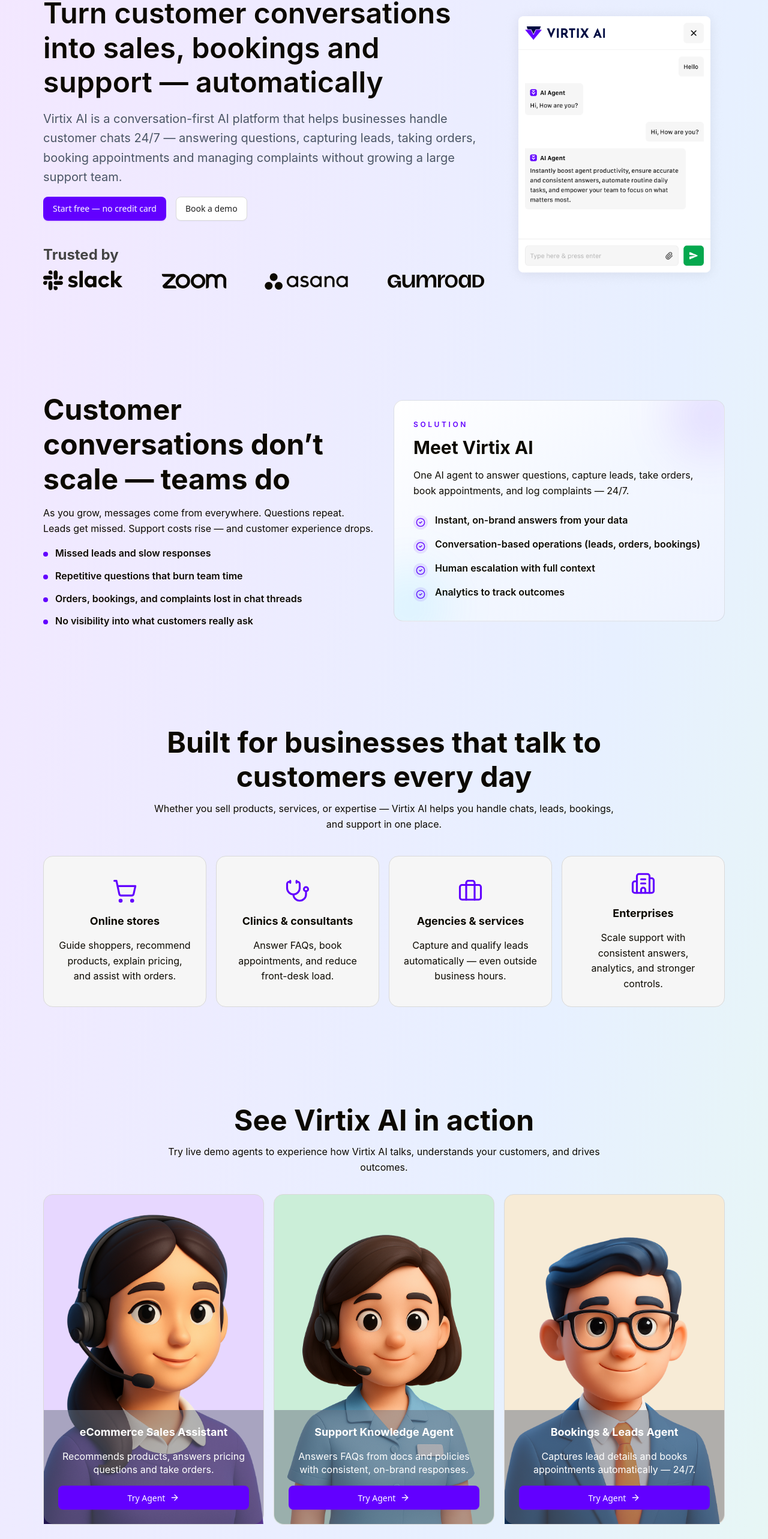
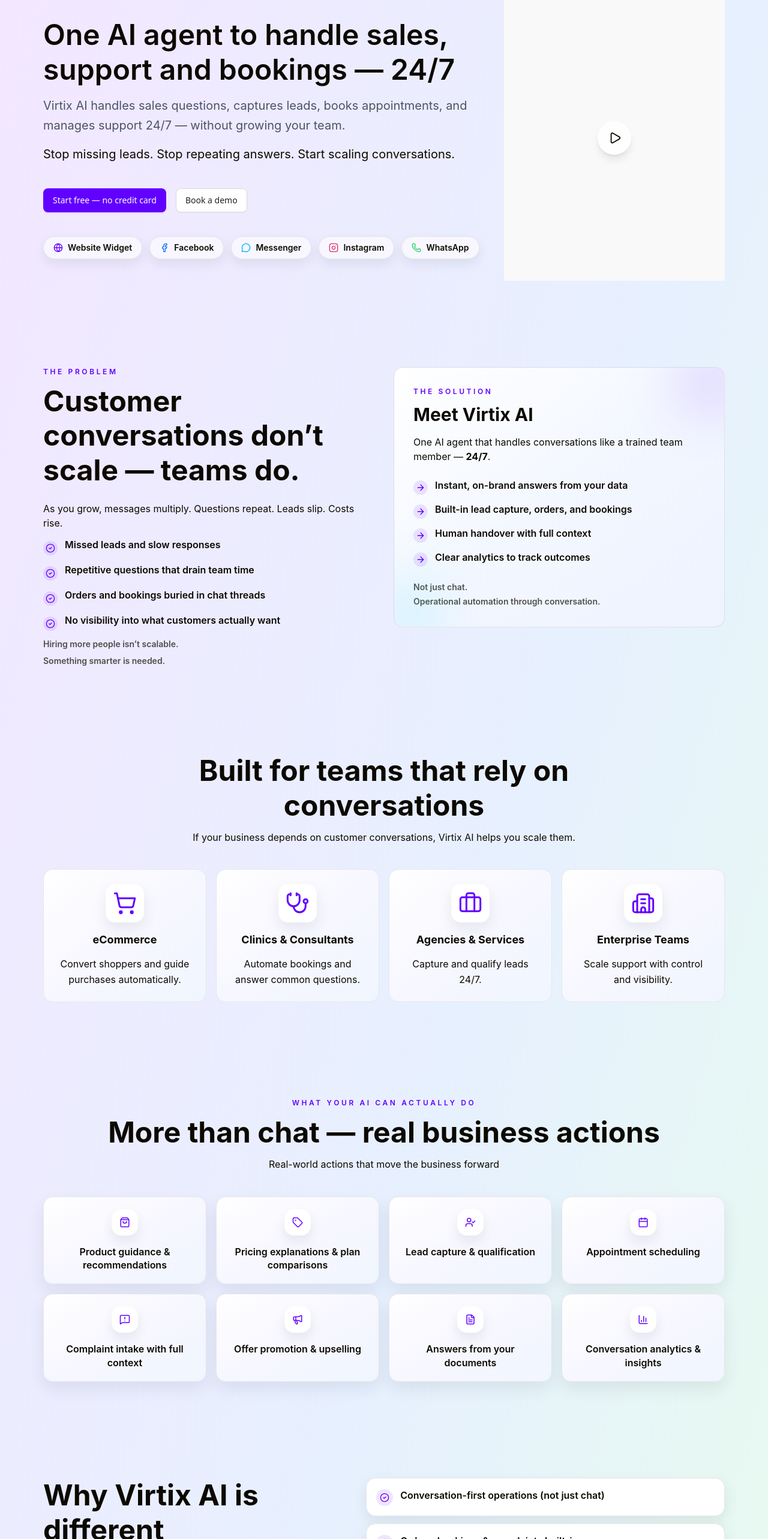
Before and after one commit to rzrokon/virtix-fe, a React (Vite) app: page / in a window 1280 px wide. Shown: the part 167-2733 px from the top of the page at 60% size. Built offline with nearby package versions, Linux system fonts and the light colour scheme; no server answers.

Commit message:
home page all section updated

```diff
--- a/src/components/common/privateLayout/Footer.jsx
+++ b/src/components/common/privateLayout/Footer.jsx
@@ -44,7 +44,7 @@
         </div>
 
         <div className="mt-10 flex flex-col gap-2 border-t border-white/10 pt-6 text-xs text-white/60 md:flex-row md:items-center md:justify-between">
-          <p>&copy; 2024 Virtix AI. All rights reserved.</p>
+          <p>&copy; 2026 Virtix AI. All rights reserved.</p>
           <p>Built to keep conversations moving.</p>
         </div>
       </div>
--- /dev/null
+++ b/src/components/pages/home/ActionBlocks.jsx
@@ -0,0 +1,79 @@
+import {
+  BarChart3,
+  Calendar,
+  FileText,
+  Megaphone,
+  MessageSquareWarning,
+  ShoppingBag,
+  Tag,
+  UserCheck
+} from 'lucide-react';
+
+const ActionBlocks = () => {
+  const actions = [
+    {
+      label: 'Product guidance & recommendations',
+      Icon: ShoppingBag,
+    },
+    {
+      label: 'Pricing explanations & plan comparisons',
+      Icon: Tag,
+    },
+    {
+      label: 'Lead capture & qualification',
+      Icon: UserCheck,
+    },
+    {
+      label: 'Appointment scheduling',
+      Icon: Calendar,
+    },
+    {
+      label: 'Complaint intake with full context',
+      Icon: MessageSquareWarning,
+    },
+    {
+      label: 'Offer promotion & upselling',
+      Icon: Megaphone,
+    },
+    {
+      label: 'Answers from your documents',
+      Icon: FileText,
+    },
+    {
+      label: 'Conversation analytics & insights',
+      Icon: BarChart3,
+    },
+  ];
+
+  return (
+    <section className="py-20">
+      <div className="container flex flex-col gap-10">
+        <div className="text-center space-y-3">
+          <p className="text-xs uppercase tracking-[0.3em] text-[#6200ff] font-semibold">What your AI can actually do</p>
+          <h2 className="text-5xl leading-[120%] text-[#0C0900] font-bold">More than chat — real business actions</h2>
+          <p className="font-normal text-base leading-[160%] text-[#0C0900]">
+            Real-world actions that move the business forward
+          </p>
+        </div>
+
+        <div className="grid gap-4 sm:grid-cols-2 lg:grid-cols-4">
+          {actions.map((action) => (
+            <div
+              key={action.label}
+              className="group rounded-2xl border border-[#E5E7EB] bg-gradient-to-br from-white via-[#f7f7ff] to-[#f0f6ff] p-5 text-center shadow-[0_12px_28px_rgba(15,23,42,0.08)] transition-transform duration-200 hover:-translate-y-1 hover:border-[#6200FF]/40 hover:shadow-[0_18px_40px_rgba(98,0,255,0.12)]"
+            >
+              <div className="mx-auto inline-flex h-11 w-11 items-center justify-center rounded-2xl bg-white shadow-[0_10px_20px_rgba(15,23,42,0.08)] text-[#6200ff]">
+                <action.Icon size={18} />
+              </div>
+              <p className="mt-4 text-base font-semibold text-[#0C0900] leading-[140%]">
+                {action.label}
+              </p>
+            </div>
+          ))}
+        </div>
+      </div>
+    </section>
+  );
+};
+
+export default ActionBlocks;
--- a/src/components/pages/home/CTA.jsx
+++ b/src/components/pages/home/CTA.jsx
@@ -10,12 +10,11 @@
 
           <div className="relative flex flex-col gap-6 md:flex-row md:items-center md:justify-between">
             <div className="space-y-4 max-w-2xl">
-              <p className="text-xs uppercase tracking-[0.3em] text-white/60 font-semibold">Get started</p>
               <h2 className="text-3xl md:text-5xl leading-[120%] font-extrabold">
                 Make customer experience your competitive edge
               </h2>
               <p className="text-base md:text-lg leading-[160%] text-white/80 font-semibold">
-                Use Virtix AI to deliver faster, smarter, and more consistent customer interactions — without increasing headcount.
+                Virtix AI helps you handle conversations at scale — without scaling headcount.
               </p>
             </div>
 
--- /dev/null
+++ b/src/components/pages/home/Differentiation.jsx
@@ -0,0 +1,44 @@
+import { CheckCircle2 } from 'lucide-react';
+
+const Differentiation = () => {
+  const points = [
+    'Conversation-first operations (not just chat)',
+    'Orders, bookings & complaints built-in',
+    'Business-aware AI agents',
+    'Structured data from every conversation',
+    'Built for SMEs scaling fast',
+  ];
+
+  return (
+    <section className="py-20">
+      <div className="container">
+        <div className="grid gap-10 lg:grid-cols-[1fr_1.2fr] items-start">
+          <div className="space-y-4">
+            <h2 className="text-4xl md:text-5xl leading-[120%] text-[#0C0900] font-bold">
+              Why Virtix AI is different
+            </h2>
+            <p className="text-base leading-[160%] text-[#0C0900]/70">
+              Position your agent as an operational teammate, not a chat widget.
+            </p>
+          </div>
+
+          <div className="grid gap-3">
+            {points.map((point) => (
+              <div
+                key={point}
+                className="flex items-start gap-3 rounded-2xl border border-[#E5E7EB] bg-white p-4 shadow-[0_10px_24px_rgba(15,23,42,0.08)]"
+              >
+                <span className="mt-0.5 inline-flex h-7 w-7 items-center justify-center rounded-full bg-[#6200ff]/10 text-[#6200ff]">
+                  <CheckCircle2 size={16} />
+                </span>
+                <p className="font-semibold leading-[150%] text-[#0C0900]">{point}</p>
+              </div>
+            ))}
+          </div>
+        </div>
+      </div>
+    </section>
+  );
+};
+
+export default Differentiation;
--- a/src/components/pages/home/ExploreAgents.jsx
+++ b/src/components/pages/home/ExploreAgents.jsx
@@ -4,23 +4,23 @@
   // Repositioned as “Who it's for” to help visitors self-identify fast.
   const segments = [
     {
-      title: "Online stores",
-      description: "Guide shoppers, recommend products, explain pricing, and assist with orders.",
+      title: "eCommerce",
+      description: "Convert shoppers and guide purchases automatically.",
       icon: ShoppingCart
     },
     {
-      title: "Clinics & consultants",
-      description: "Answer FAQs, book appointments, and reduce front-desk load.",
+      title: "Clinics & Consultants",
+      description: "Automate bookings and answer common questions.",
       icon: Stethoscope
     },
     {
-      title: "Agencies & services",
-      description: "Capture and qualify leads automatically — even outside business hours.",
+      title: "Agencies & Services",
+      description: "Capture and qualify leads 24/7.",
       icon: Briefcase
     },
     {
-      title: "Enterprises",
-      description: "Scale support with consistent answers, analytics, and stronger controls.",
+      title: "Enterprise Teams",
+      description: "Scale support with control and visibility.",
       icon: Building2
     },
   ];
@@ -30,10 +30,10 @@
       <div className="container flex flex-col items-center justify-center gap-10">
         <div className="max-w-3xl text-center space-y-3">
           <h2 className="text-5xl leading-[120%] text-[#0C0900] font-bold">
-            Built for businesses that talk to customers every day
+            Built for teams that rely on conversations
           </h2>
           <p className="font-normal text-base leading-[160%] text-[#0C0900]">
-            Whether you sell products, services, or expertise — Virtix AI helps you handle chats, leads, bookings, and support in one place.
+            If your business depends on customer conversations, Virtix AI helps you scale them.
           </p>
         </div>
 
@@ -41,10 +41,10 @@
           {segments.map((seg, index) => (
             <div
               key={index}
-              className="bg-[#f6f6f6] border border-[#D9D9D9] rounded-2xl p-6 flex flex-col items-center justify-center gap-4"
+              className="group rounded-2xl border border-[#E5E7EB] bg-gradient-to-br from-white via-[#f7f7ff] to-[#f0f6ff] p-6 flex flex-col items-center justify-center gap-4 transition-all duration-200 hover:-translate-y-1 hover:border-[#6200FF]/40 hover:shadow-[0_18px_40px_rgba(98,0,255,0.12)]"
             >
-              <div className="for-whom-icon" aria-hidden="true">
-                <seg.icon size={42} strokeWidth={1.8} />
+              <div className="for-whom-icon rounded-2xl bg-white p-3 shadow-[0_10px_24px_rgba(15,23,42,0.08)] transition-transform duration-200 group-hover:scale-105" aria-hidden="true">
+                <seg.icon size={40} strokeWidth={1.8} />
               </div>
               <h3 className="text-lg leading-[140%] text-center text-[#0C0900] font-bold">{seg.title}</h3>
               <p className="agent-description font-normal text-base leading-[160%] text-center text-[#0C0900]">
--- a/src/components/pages/home/ExplorePublic.jsx
+++ b/src/components/pages/home/ExplorePublic.jsx
@@ -25,33 +25,44 @@
 
   return (
     <section className="explore-agents py-20">
-      <div className="container flex flex-col items-center justify-center gap-8">
-        <div className="max-w-3xl text-center space-y-3">
-          <h2 className="text-5xl leading-[120%] text-[#0C0900] font-bold">See Virtix AI in action</h2>
+      <div className="container flex flex-col items-center gap-10">
+        <div className="text-center space-y-3 max-w-3xl">
+          <p className="text-xs uppercase tracking-[0.3em] text-[#6200ff] font-semibold">Live demos</p>
+          <h2 className="text-4xl md:text-5xl leading-[120%] text-[#0C0900] font-bold">
+            See Virtix AI in action
+          </h2>
           <p className="font-normal text-base leading-[160%] text-[#0C0900]">
             Try live demo agents to experience how Virtix AI talks, understands your customers, and drives outcomes.
           </p>
         </div>
 
-        <div className="grid grid-cols-1 md:grid-cols-3 gap-4">
+        <div className="grid grid-cols-1 md:grid-cols-3 gap-5 w-full">
           {agents.map((agent, index) => (
             <div
               key={index}
-              style={{ backgroundColor: agent.backgroundColor }}
-              className="border border-[#D9D9D9] rounded-2xl flex flex-col items-center justify-center gap-4 relative"
+              className="group rounded-3xl border border-[#E5E7EB] bg-white p-5 shadow-[0_14px_32px_rgba(15,23,42,0.08)] transition-transform duration-200 hover:-translate-y-1 hover:border-[#6200FF]/40 hover:shadow-[0_18px_40px_rgba(98,0,255,0.12)]"
             >
-              <div className="agent-icon">
-                <img src={agent.icon} alt={agent.title} />
+              <div className="flex items-center gap-4">
+                <div
+                  className="h-12 w-12 rounded-2xl flex items-center justify-center"
+                  style={{ backgroundColor: agent.backgroundColor }}
+                >
+                  <img src={agent.icon} alt={agent.title} className="h-8 w-8" />
+                </div>
+                <div className="flex-1">
+                  <h3 className="text-lg font-semibold text-[#0C0900]">{agent.title}</h3>
+                  <p className="text-xs uppercase tracking-[0.2em] text-gray-500">Demo agent</p>
+                </div>
+                <span className="text-[11px] font-semibold text-[#6200ff] bg-[#6200ff]/10 px-2.5 py-1 rounded-full">
+                  Live
+                </span>
               </div>
 
-              <div className="bg-gray-500/50 absolute bottom-0 text-white flex flex-col items-center justify-center gap-4 p-6 w-full rounded-b-2xl">
-                <h3 className="text-lg leading-[140%] text-center font-bold">{agent.title}</h3>
-                <p className="agent-description font-normal text-base leading-[140%] text-center">{agent.description}</p>
+              <p className="mt-4 text-sm leading-relaxed text-[#0C0900]/80">{agent.description}</p>
 
-                <Button type="primary" className="w-full">
-                  Try Agent <ArrowRight size={16} />
-                </Button>
-              </div>
+              <Button type="primary" className="mt-6 w-full flex items-center justify-center gap-2">
+                Try Agent <ArrowRight size={16} />
+              </Button>
             </div>
           ))}
         </div>
--- a/src/components/pages/home/Hero.jsx
+++ b/src/components/pages/home/Hero.jsx
@@ -1,50 +1,91 @@
-import { Button } from 'antd';
+import { Button, Modal } from 'antd';
+import { Facebook, Globe, Instagram, MessageCircle, Phone, Play } from 'lucide-react';
+import { useState } from 'react';
 
 const Hero = () => {
+  const [videoOpen, setVideoOpen] = useState(false);
+
   return (
     <section className="hero-section pt-40 pb-20">
       <div className="container ">
         <div className="flex flex-col md:flex-row items-center justify-between gap-8">
           <div className="flex-2 space-y-4">
             <h1 className="text-5xl leading-[120%] text-[#0C0900] font-semibold">
-              Turn customer conversations into sales, bookings and support — automatically
+              One AI agent to handle sales, support and bookings — 24/7
             </h1>
 
             <p className="font-normal text-xl leading-relaxed text-gray-600">
-              Virtix AI is a conversation-first AI platform that helps businesses handle customer chats 24/7 — answering
-              questions, capturing leads, taking orders, booking appointments and managing complaints without growing a
-              large support team.
+              Virtix AI handles sales questions, captures leads, books appointments, and manages support 24/7 — without growing your team.
             </p>
 
-            <div className="flex items-center gap-4">
+
+            <p className="font-normal text-xl leading-relaxed text-[#0C0900]">
+              Stop missing leads. Stop repeating answers. Start scaling conversations.
+            </p>
+
+            <div className="flex items-center gap-4 mt-10">
               <Button type="primary">Start free — no credit card</Button>
               <Button>Book a demo</Button>
             </div>
 
-            <div className="mt-10">
-              <p className="text-[24px] leading-[140%] text-[#444444] font-bold">Trusted by</p>
-              <div className="flex items-center justify-between">
-                <div>
-                  <img src="/assets/images/slack.png" alt="slack" />
-                </div>
-                <div>
-                  <img src="/assets/images/zoom.png" alt="zoom" />
-                </div>
-                <div>
-                  <img src="/assets/images/asana.png" alt="asana" />
-                </div>
-                <div>
-                  <img src="/assets/images/gumroad.png" alt="gumroad" />
-                </div>
+            <div className="mt-10 space-y-3">
+              <div className="flex flex-wrap items-center gap-3">
+                {[
+                  { label: 'Website Widget', color: 'text-[#6200FF]', Icon: Globe },
+                  { label: 'Facebook', color: 'text-[#1877F2]', Icon: Facebook },
+                  { label: 'Messenger', color: 'text-[#00B2FF]', Icon: MessageCircle },
+                  { label: 'Instagram', color: 'text-[#E1306C]', Icon: Instagram },
+                  { label: 'WhatsApp', color: 'text-[#25D366]', Icon: Phone },
+                ].map((channel) => (
+                  <span
+                    key={channel.label}
+                    className="inline-flex items-center gap-2 rounded-full border border-[#E6E6E6] bg-[#F8F7FF] px-4 py-2 text-sm font-semibold text-[#0C0900] shadow-[0_8px_20px_rgba(15,23,42,0.08)]"
+                  >
+                    <channel.Icon size={16} className={channel.color} />
+                    {channel.label}
+                  </span>
+                ))}
               </div>
+
             </div>
           </div>
 
           <div className="flex-1">
-            <img src="/assets/images/image-1.png" alt="hero" />
+            <div className="relative">
+              <img src="/assets/images/image-1.png" alt="hero" />
+              <button
+                type="button"
+                aria-label="Play product video"
+                onClick={() => setVideoOpen(true)}
+                className="absolute inset-0 flex items-center justify-center"
+              >
+                <span className="inline-flex h-14 w-14 items-center justify-center rounded-full bg-white/90 text-[#0C0900] shadow-lg">
+                  <Play size={22} className="ml-0.5" />
+                </span>
+              </button>
+            </div>
           </div>
         </div>
       </div>
+
+      <Modal
+        open={videoOpen}
+        footer={null}
+        onCancel={() => setVideoOpen(false)}
+        width={900}
+        centered
+      >
+        <div className="aspect-video w-full">
+          <video
+            className="h-full w-full rounded-lg"
+            controls
+            autoPlay
+            poster="/assets/images/image-1.png"
+          >
+            <source src="https://www.w3schools.com/html/mov_bbb.mp4" type="video/mp4" />
+          </video>
+        </div>
+      </Modal>
     </section>
   );
 };
--- a/src/components/pages/home/ProblemSolution.jsx
+++ b/src/components/pages/home/ProblemSolution.jsx
@@ -1,59 +1,75 @@
-import { CheckCircle2 } from 'lucide-react';
+import { ArrowRight, CheckCircle2 } from 'lucide-react';
 
 export default function ProblemSolution() {
   return (
-    <section className="py-20">
+    <section className="py-16">
       <div className="container">
-        <div className="grid grid-cols-1 md:grid-cols-2 gap-8 items-center">
-          <div className="space-y-4">
-            <h2 className="text-5xl leading-[120%] text-[#0C0900] font-bold">
-              Customer conversations don’t scale — teams do
+        <div className="grid grid-cols-1 md:grid-cols-2 gap-8 items-start">
+          <div className="space-y-6">
+            <div className="space-y-3">
+              <p className="text-xs uppercase tracking-[0.3em] text-[#6200ff] font-semibold">The problem</p>
+              <h2 className="text-4xl md:text-5xl leading-[120%] text-[#0C0900] font-bold">
+                Customer conversations don’t scale — teams do.
               </h2>
+            </div>
 
-            <p className="font-normal text-base leading-[160%] text-[#0C0900]">
-              As you grow, messages come from everywhere. Questions repeat. Leads get missed. Support costs rise — and
-              customer experience drops.
+            <div className="space-y-3">
+              <p className="text-base leading-[150%] text-[#0C0900]">
+                As you grow, messages multiply. Questions repeat. Leads slip. Costs rise.
               </p>
-
-            <div className="grid grid-cols-1 gap-3">
+              <div className="grid gap-3">
                 {[
                   'Missed leads and slow responses',
-                'Repetitive questions that burn team time',
-                'Orders, bookings, and complaints lost in chat threads',
-                'No visibility into what customers really ask'
+                  'Repetitive questions that drain team time',
+                  'Orders and bookings buried in chat threads',
+                  'No visibility into what customers actually want'
                 ].map((item) => (
                   <div key={item} className="flex items-start gap-3">
-                  <span className="mt-2.5 h-2 w-2 rounded-full bg-[#6200FF]" />
+                    <span className="mt-1.5 inline-flex h-6 w-6 items-center justify-center rounded-full bg-[#6200ff]/10 text-[#6200ff]">
+                      <CheckCircle2 size={16} />
+                    </span>
                     <span className="text-[#0C0900] font-semibold leading-[160%]">{item}</span>
                   </div>
                 ))}
+              </div>
+              <div className="space-y-2 text-sm text-[#0C0900]/70 font-semibold">
+                <p>Hiring more people isn’t scalable.</p>
+                <p>Something smarter is needed.</p>
+              </div>
             </div>
           </div>
 
           <div className="rounded-2xl border border-black/10 bg-gradient-to-br from-white via-[#f3f7ff] to-[#eef3ff] p-8 relative overflow-hidden">
             <div className="absolute -top-10 -right-10 h-32 w-32 rounded-full bg-[#6200ff]/10 blur-2xl" />
             <div className="absolute -bottom-10 -left-10 h-32 w-32 rounded-full bg-[#00d4ff]/10 blur-2xl" />
-            <p className="text-xs uppercase tracking-[0.3em] text-[#6200ff] font-semibold">Solution</p>
-            <h3 className="mt-3 text-3xl leading-[120%] text-[#0C0900] font-bold">Meet Virtix AI</h3>
+            <p className="text-xs uppercase tracking-[0.3em] text-[#6200ff] font-semibold">The solution</p>
+            <h3 className="mt-3 text-3xl leading-[120%] text-[#0C0900] font-bold">
+              Meet Virtix AI
+            </h3>
 
-            <p className="mt-4 text-base leading-[160%] text-[#0C0900]">
-              One AI agent to answer questions, capture leads, take orders, book appointments, and log complaints — 24/7.
+            <p className="mt-4 text-base leading-[150%] text-[#0C0900]">
+              One AI agent that handles conversations like a trained team member — <span className="font-bold">24/7</span>.
             </p>
 
             <div className="mt-6 space-y-3">
               {[
                 'Instant, on-brand answers from your data',
-                'Conversation-based operations (leads, orders, bookings)',
-                'Human escalation with full context',
-                'Analytics to track outcomes'
+                'Built-in lead capture, orders, and bookings',
+                'Human handover with full context',
+                'Clear analytics to track outcomes'
               ].map((item) => (
                 <div key={item} className="flex items-start gap-3">
                   <span className="mt-1 inline-flex h-6 w-6 items-center justify-center rounded-full bg-[#6200ff]/10 text-[#6200ff]">
-                    <CheckCircle2 size={16} />
+                    <ArrowRight size={16} />
                   </span>
                   <span className="text-[#0C0900] font-semibold leading-[160%]">{item}</span>
                 </div>
               ))}
+            </div>
+
+            <div className="mt-6 space-y-1 text-sm text-[#0C0900]/70 font-semibold">
+              <p>Not just chat.</p>
+              <p>Operational automation through conversation.</p>
             </div>
           </div>
         </div>
--- a/src/pages/public/Home.jsx
+++ b/src/pages/public/Home.jsx
@@ -5,6 +5,8 @@
 import CustomerInteractions from '../../components/pages/home/CustomerInteractions';
 import ExploreAgents from '../../components/pages/home/ExploreAgents';
 import ExplorePublic from '../../components/pages/home/ExplorePublic';
+import ActionBlocks from '../../components/pages/home/ActionBlocks';
+import Differentiation from '../../components/pages/home/Differentiation';
 import Hero from '../../components/pages/home/Hero';
 import ProblemSolution from '../../components/pages/home/ProblemSolution';
 import Pricing from '../../components/pages/home/Pricing';
@@ -29,11 +31,13 @@
       <Hero />
       <ProblemSolution />
       <ExploreAgents />
+      <ActionBlocks />
+      <Differentiation />
       <ExplorePublic />
-      <BuildAgent />
-      <CustomerInteractions data={Interaction} />
-      <AiDrives />
-      <AIGrowth />
+      {/* <BuildAgent /> */}
+      {/* <CustomerInteractions data={Interaction} /> */}
+      {/* <AiDrives /> */}
+      {/* <AIGrowth /> */}
       <Pricing />
       <CTA />
     </>
```
Also changed, not shown: src/components/pages/home/Pricing.jsx (+16 -3 lines). Lines whose indentation alone changed are shown as unchanged.
